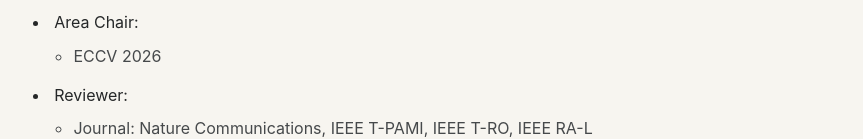
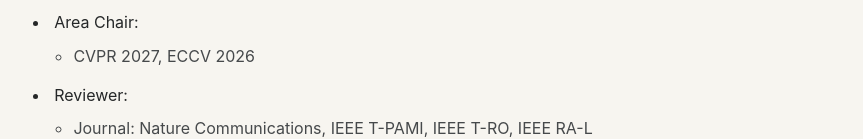
Before and after one commit to ilnehc/ilnehc.github.io, a plain HTML site: page index.html in a window 1280 px wide. Shown: the part 5294-5433 px from the top of the page, without its empty margins (345-1208 px from the left). Drawn offline with Linux system fonts and the light colour scheme.

Commit message:
Add CVPR 2027 area chair service

```diff
--- a/index.html
+++ b/index.html
@@ -468,7 +468,7 @@
               </li>
               <li>Area Chair:
                 <ul>
-                  <li>ECCV 2026</li>
+                  <li>CVPR 2027, ECCV 2026</li>
                 </ul>
               </li>
               <li>Reviewer:
```
